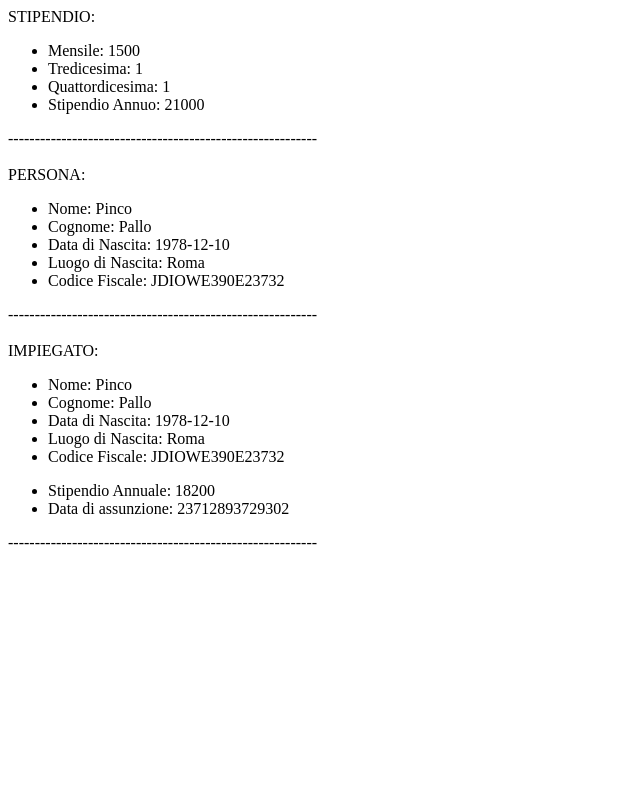
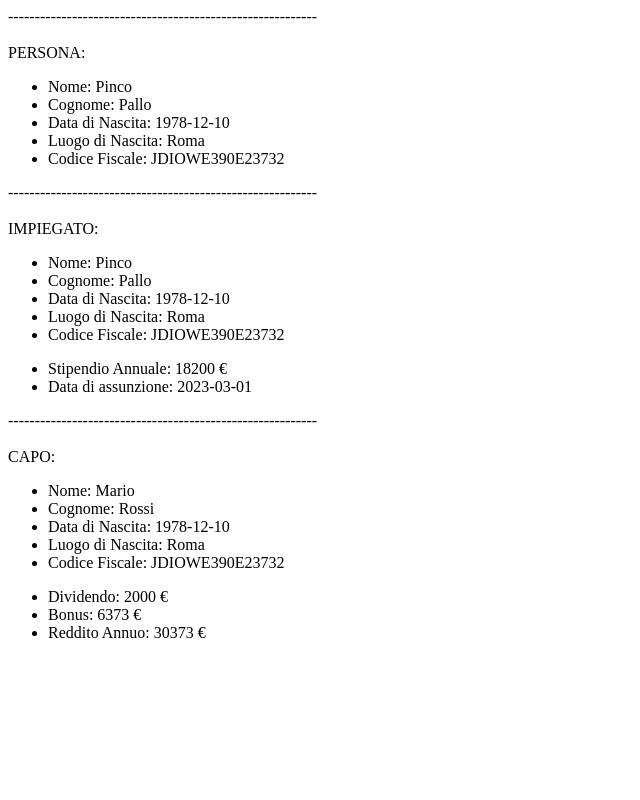
Before and after one commit to RominaMalimban/php-oop-3, a PHP site: page / in a window 1280 px wide. Shown: the whole page, without its empty margins (0-640 px from the left). Run offline with PHP 8.4, Linux system fonts and the light colour scheme.

Commit message:
realizzazione classe capo

```diff
--- a/index.php
+++ b/index.php
@@ -2,14 +2,12 @@
 
 // classe Stipendio:
 
-class Stipendio
-{
+class Stipendio{
     public $mensile;
     public $tredicesima;
     public $quattordicesima;
 
-    public function __construct($mensile, $tredicesima, $quattordicesima)
-    {
+    public function __construct($mensile, $tredicesima, $quattordicesima){
         $this->setMensile($mensile);
         $this->setTredicesima($tredicesima);
         $this->setQuattordicesima($quattordicesima);
@@ -166,19 +164,65 @@ class Impiegato extends Persona
         return $this->dataAssunzione;
     }
 
-    public function getHtmlImpiegato()
-    {
+    public function getHtmlImpiegato(){
         return parent::getHtmlPersona() .
             "<ul>
-            <li>Stipendio Annuale: " . $this->getStipendio()->getStipendioAnnuo() . "</li>" .
-            "<li>Data di assunzione: " . $this->getDataAssunzione() . "</li>" .
+                <li>Stipendio Annuale: " . $this->getStipendio()->getStipendioAnnuo() . " &euro;</li>" .
+                "<li>Data di assunzione: " . $this->getDataAssunzione() . "</li>" .
             "</ul>";
     }
 }
 
-echo "STIPENDIO:";
-$stipendio1 = new Stipendio("1500", true, true);
-echo $stipendio1->getHtmlStipendio();
+// classe capo:
+class Capo extends Persona
+{
+    private $dividendo;
+    private $bonus;
+
+    public function __construct($nome, $cognome, $dataNascita, $luogoNascita, $cf, $dividendo, $bonus)
+    {
+        parent::__construct($nome, $cognome, $dataNascita, $luogoNascita, $cf);
+        $this->setDividendo($dividendo);
+        $this->setBonus($bonus);
+    }
+
+    public function setDividendo($dividendo)
+    {
+        $this->dividendo = $dividendo;
+    }
+    public function getDividendo()
+    {
+        return $this->dividendo;
+    }
+    public function setBonus($bonus)
+    {
+        $this->bonus = $bonus;
+    }
+    public function getBonus()
+    {
+        return $this->bonus;
+    }
+
+    // metodo che restituisce il reddito annuale:
+    public function getRedditoAnnuo(){
+        return $this->dividendo * 12 + $this->bonus;
+    }
+
+    // metodo HTML:
+    public function getHtmlCapo()
+    {
+        return parent::getHtmlPersona() .
+            "<ul>
+                <li>Dividendo: " . $this->getDividendo() . " &euro;</li>" .
+                "<li>Bonus: " . $this->getBonus() . " &euro;</li>" .
+                "<li>Reddito Annuo: " . $this->getRedditoAnnuo() . " &euro;</li>" .
+            "</ul>";
+    }
+}
+
+// echo "STIPENDIO:";
+// $stipendio1 = new Stipendio("1500", true, true);
+// echo $stipendio1->getHtmlStipendio();
 
 
 echo "----------------------------------------------------------<br><br>";
@@ -190,7 +234,11 @@ echo $persona->getHtmlPersona();
 echo "----------------------------------------------------------<br><br>";
 
 echo "IMPIEGATO:";
-$impiegato = new Impiegato("Pinco", "Pallo", "1978-12-10", "Roma", "JDIOWE390E23732", new Stipendio("1300", true, true), "23712893729302");
+$impiegato = new Impiegato("Pinco", "Pallo", "1978-12-10", "Roma", "JDIOWE390E23732", new Stipendio("1300", true, true), "2023-03-01");
 echo $impiegato->getHtmlImpiegato();
 
 echo "----------------------------------------------------------<br><br>";
+
+echo "CAPO:";
+$capo1 = new Capo("Mario", "Rossi", "1978-12-10", "Roma", "JDIOWE390E23732", "2000", "6373");
+echo $capo1->getHtmlCapo();
```
